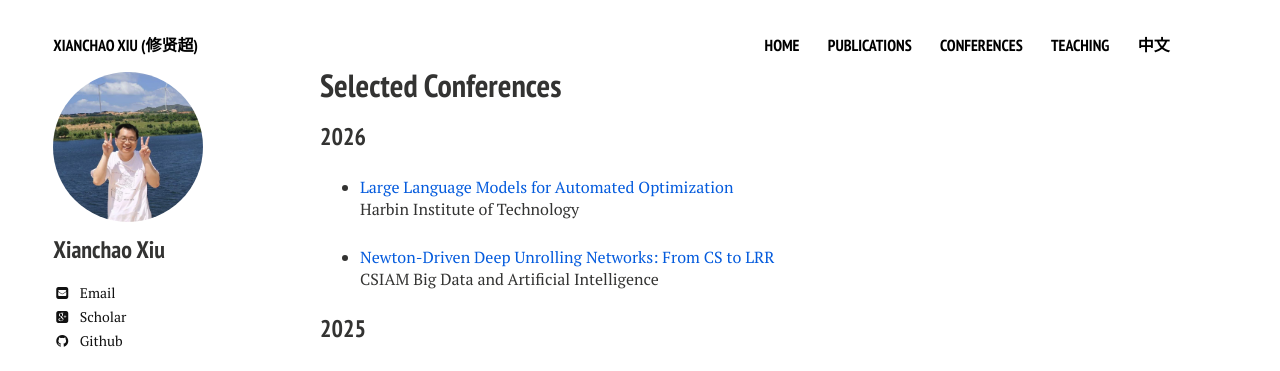
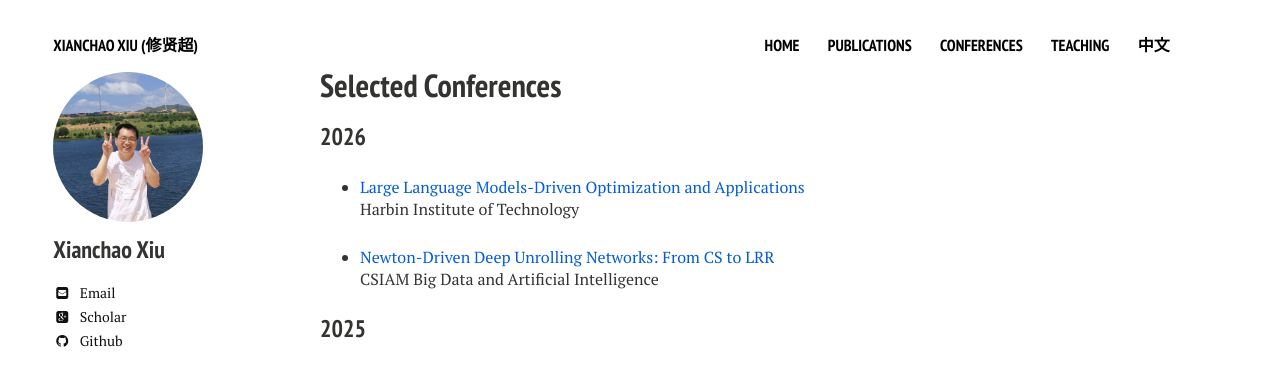
Before and after one commit to xianchaoxiu/xianchaoxiu.github.io, a Jekyll site: the page built from conferences/index.md, in a window 1280 px wide. Shown: the top 371 px of the page. Built offline with Jekyll 4.4.1, drawn with Linux system fonts in a browser that asks for light colours; nearby versions of some CDN libraries.

Commit message:
Update index.md

```diff
--- a/conferences/index.md
+++ b/conferences/index.md
@@ -9,7 +9,8 @@ share: false
 
 ### 2026
 
-* <a href="../conferences/2026-HIT.pdf" class="textlink" target="_blank"> Large Language Models for Automated Optimization </a><br>
+* <a href="../conferences/2026-HIT.pdf" class="textlink" target="_blank"> Large Language Models-Driven Optimization and Applications
+</a><br>
 Harbin Institute of Technology <br>
 
 * <a href="../conferences/2026-BDAI.pdf" class="textlink" target="_blank"> Newton-Driven Deep Unrolling Networks: From CS to LRR </a><br>
```
